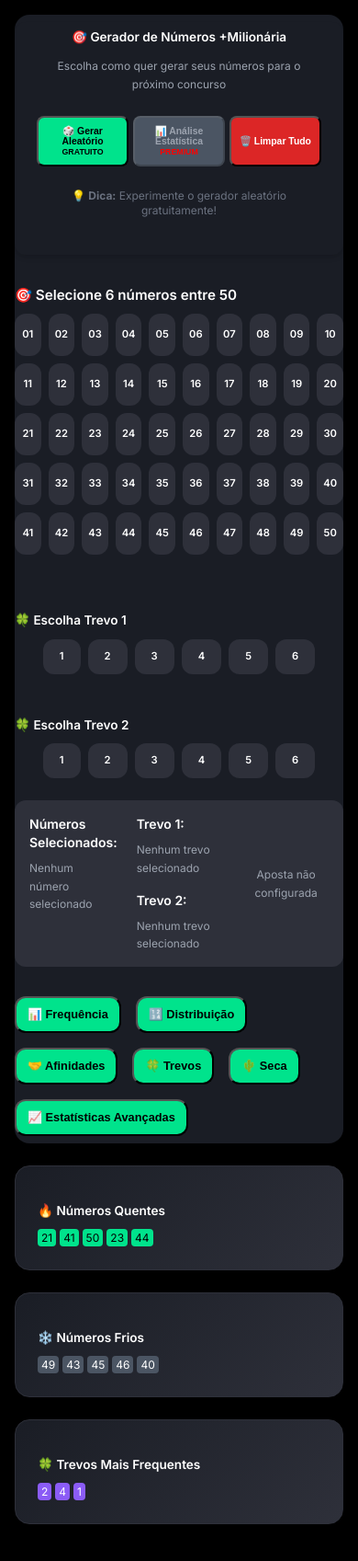
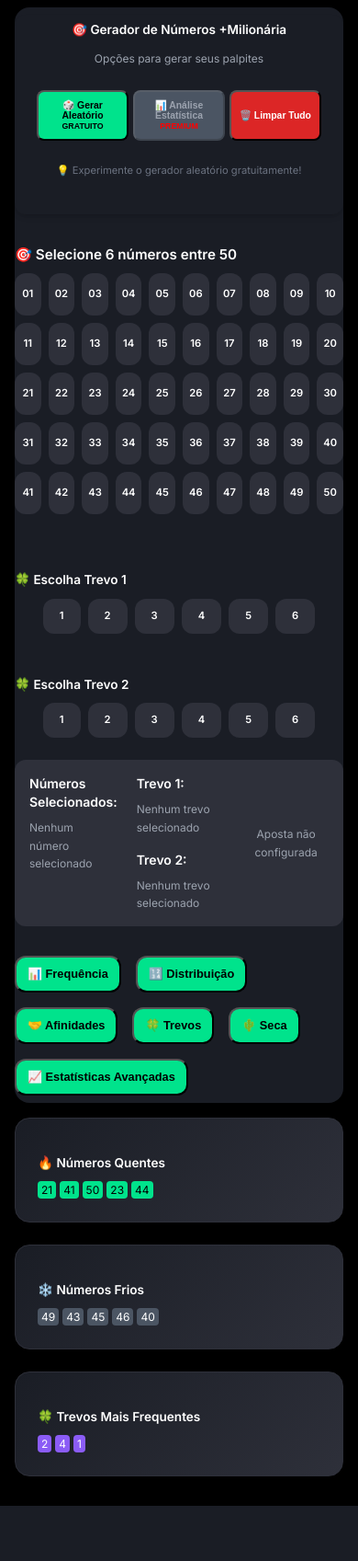
Before and after one commit to dacostaEF/loterias-inteligentes, a Flask app: page /dashboard in a window 390 px wide. Shown: the part 72-1769 px from the top of the page at 92% size. After the commit the page ends 1709 px from the top, so only its background shows below. Run offline with Flask 3, Linux system fonts and the light colour scheme; some libraries are stand-ins or nearby versions.

Commit message:
ajusando layout em celularesm tamanhos de fontes, reescrevendo frases e evitando a quebra de texto em dua linhas

```diff
--- a/static/css/estilo.css
+++ b/static/css/estilo.css
@@ -147,7 +147,21 @@ body {
 
     /* Ajuste cirúrgico para o margin-bottom do cabeçalho */
     .mb-8 {
-        margin-bottom: 1rem !important; /* Reduz de 2rem (32px) para 1rem (16px) */
+        margin-bottom: 0.5rem !important; /* Reduzindo para 0.5rem (8px) */
+    }
+
+    /* Ajuste para o texto de instrução do gerador */
+    .gerador-container p.text-lg {
+        font-size: 0.9rem !important; /* Reduz para 0.9rem (aprox. 14.4px) */
+        line-height: 1.2 !important; /* Ajusta a altura da linha para evitar quebras estranhas */
+    }
+
+    /* Garante que a frase do gerador fique em uma única linha no mobile */
+    .gerador-container p.text-xs {
+        white-space: nowrap !important; /* Impede quebra de linha */
+        overflow: hidden !important; /* Esconde conteúdo que ultrapassar */
+        text-overflow: ellipsis !important; /* Adiciona "..." se necessário */
+        font-size: 0.7rem !important; /* Reduz ainda mais a fonte para caber */
     }
 
 
--- a/templates/dashboard_milionaria.html
+++ b/templates/dashboard_milionaria.html
@@ -114,7 +114,7 @@
     <!-- Container específico para o Gerador de Números +Milionária -->
     <div class="gerador-container mt-6 p-6 bg-[#1A1D25] rounded-xl shadow-md">
       <h3 class="text-lg font-semibold mb-4 text-center">🎯 Gerador de Números +Milionária</h3>
-      <p class="text-gray-400 text-center mb-4 text-sm">Escolha como quer gerar seus números para o próximo concurso</p>
+                      <p class="text-gray-400 text-center mb-4 text-sm">Opções para gerar seus palpites</p>
 
       <div class="botoes-mobile-ajustados">
         <button class="bg-[#00E38C] text-black font-bold px-6 py-3 rounded-xl hover:opacity-80 transition-all text-sm" onclick="abrirModalConfiguracao()">
@@ -132,7 +132,7 @@
 
       <div class="mt-4 text-center">
         <p class="text-xs text-gray-500">
-          💡 <strong>Dica:</strong> Experimente o gerador aleatório gratuitamente!
+                                  💡 Experimente o gerador aleatório gratuitamente!
         </p>
       </div>
     </div>
--- a/templates/lixo-dashboard_milionaria - Copia.html
+++ b/templates/lixo-dashboard_milionaria - Copia.html
@@ -127,7 +127,7 @@
   <!-- Seção de Botões Comerciais -->
   <section class="bg-[#1A1D25] p-8 rounded-2xl shadow-md mb-8">
     <h2 class="text-2xl font-bold text-center mb-6">🎯 Gerador de Números +Milionária</h2>
-    <p class="text-gray-400 text-center mb-8">Escolha como quer gerar seus números para o próximo concurso</p>
+                    <p class="text-gray-400 text-center mb-8">Opções para gerar seus palpites</p>
 
     <div class="flex flex-col md:flex-row gap-4 justify-center items-center">
       <!-- Botão 1: Geração Aleatória (GRATUITO) -->
@@ -150,7 +150,7 @@
 
     <div class="mt-6 text-center">
       <p class="text-sm text-gray-500">
-        💡 <strong>Dica:</strong> Experimente o gerador aleatório gratuitamente!
+        💡 Experimente o gerador aleatório gratuitamente!
         Para análises estatísticas avançadas, faça login ou crie uma conta.
       </p>
     </div>
```
